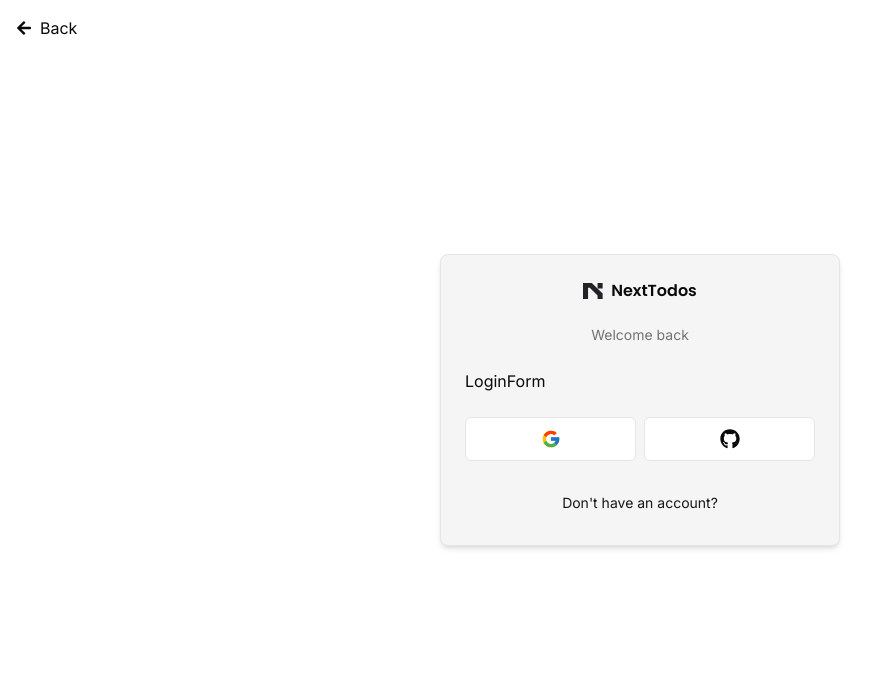
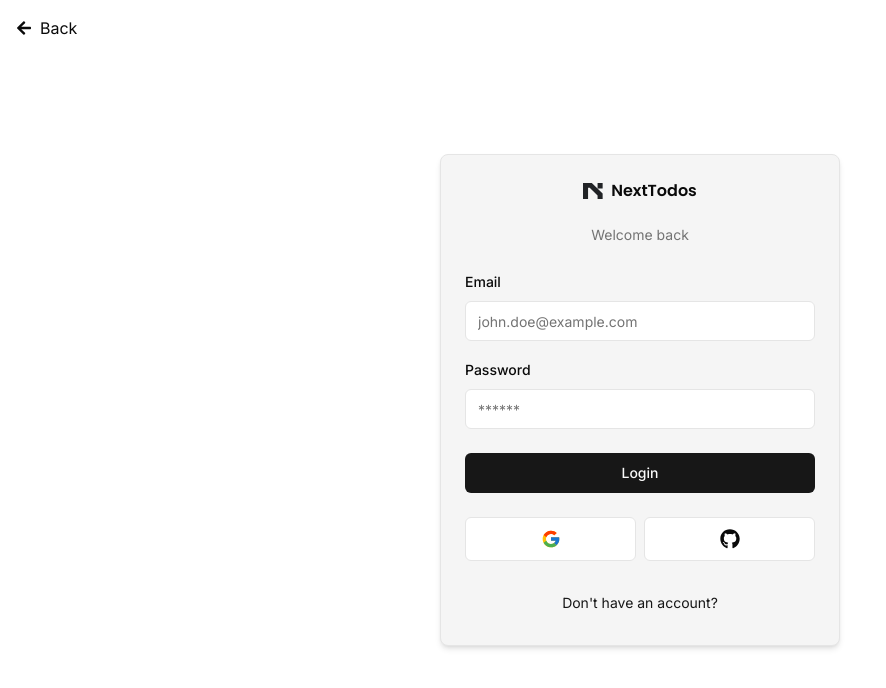
Before and after one commit to Aldiyes/uas-template, a Next.js app: page /auth/login in a window 1280 px wide. Shown: the top 688 px of the page, without its empty margins (0-886 px from the left). Built offline with nearby package versions, Linux system fonts and the light colour scheme.

Commit message:
feat(auth): create login form

```diff
--- a/app/auth/_components/login-form.tsx
+++ b/app/auth/_components/login-form.tsx
@@ -1,6 +1,35 @@
+"use client";
+
+import { zodResolver } from "@hookform/resolvers/zod";
+import { useForm } from "react-hook-form";
+import * as z from "zod";
+
+import { LoginSchema } from "@/lib/schemas";
+
 import { CardWrapper } from "@/components/auth/card-wrapper";
+import { Button } from "@/components/ui/button";
+import {
+  Form,
+  FormControl,
+  FormField,
+  FormItem,
+  FormLabel,
+  FormMessage,
+} from "@/components/ui/form";
+import { Input } from "@/components/ui/input";
 
 export const LoginForm = () => {
+  const form = useForm<z.infer<typeof LoginSchema>>({
+    resolver: zodResolver(LoginSchema),
+    defaultValues: {
+      email: "",
+      password: "",
+    },
+  });
+
+  const onSubmit = (values: z.infer<typeof LoginSchema>) => {
+    console.log(values);
+  };
   return (
     <CardWrapper
       headerLabel="Welcome back"
@@ -8,7 +37,45 @@
       backButtonHref="/auth/register"
       showSocial
     >
-      LoginForm
+      <Form {...form}>
+        <form onSubmit={form.handleSubmit(onSubmit)} className="space-y-6">
+          <div className="space-y-4">
+            <FormField
+              control={form.control}
+              name="email"
+              render={({ field }) => (
+                <FormItem>
+                  <FormLabel>Email</FormLabel>
+                  <FormControl>
+                    <Input
+                      {...field}
+                      placeholder="john.doe@example.com"
+                      type="email"
+                    />
+                  </FormControl>
+                  <FormMessage />
+                </FormItem>
+              )}
+            />
+            <FormField
+              control={form.control}
+              name="password"
+              render={({ field }) => (
+                <FormItem>
+                  <FormLabel>Password</FormLabel>
+                  <FormControl>
+                    <Input {...field} placeholder="******" type="password" />
+                  </FormControl>
+                  <FormMessage />
+                </FormItem>
+              )}
+            />
+          </div>
+          <Button type="submit" className="w-full">
+            Login
+          </Button>
+        </form>
+      </Form>
     </CardWrapper>
   );
 };
--- /dev/null
+++ b/components/ui/form.tsx
@@ -0,0 +1,176 @@
+import * as React from "react"
+import * as LabelPrimitive from "@radix-ui/react-label"
+import { Slot } from "@radix-ui/react-slot"
+import {
+  Controller,
+  ControllerProps,
+  FieldPath,
+  FieldValues,
+  FormProvider,
+  useFormContext,
+} from "react-hook-form"
+
+import { cn } from "@/lib/utils"
+import { Label } from "@/components/ui/label"
+
+const Form = FormProvider
+
+type FormFieldContextValue<
+  TFieldValues extends FieldValues = FieldValues,
+  TName extends FieldPath<TFieldValues> = FieldPath<TFieldValues>
+> = {
+  name: TName
+}
+
+const FormFieldContext = React.createContext<FormFieldContextValue>(
+  {} as FormFieldContextValue
+)
+
+const FormField = <
+  TFieldValues extends FieldValues = FieldValues,
+  TName extends FieldPath<TFieldValues> = FieldPath<TFieldValues>
+>({
+  ...props
+}: ControllerProps<TFieldValues, TName>) => {
+  return (
+    <FormFieldContext.Provider value={{ name: props.name }}>
+      <Controller {...props} />
+    </FormFieldContext.Provider>
+  )
+}
+
+const useFormField = () => {
+  const fieldContext = React.useContext(FormFieldContext)
+  const itemContext = React.useContext(FormItemContext)
+  const { getFieldState, formState } = useFormContext()
+
+  const fieldState = getFieldState(fieldContext.name, formState)
+
+  if (!fieldContext) {
+    throw new Error("useFormField should be used within <FormField>")
+  }
+
+  const { id } = itemContext
+
+  return {
+    id,
+    name: fieldContext.name,
+    formItemId: `${id}-form-item`,
+    formDescriptionId: `${id}-form-item-description`,
+    formMessageId: `${id}-form-item-message`,
+    ...fieldState,
+  }
+}
+
+type FormItemContextValue = {
+  id: string
+}
+
+const FormItemContext = React.createContext<FormItemContextValue>(
+  {} as FormItemContextValue
+)
+
+const FormItem = React.forwardRef<
+  HTMLDivElement,
+  React.HTMLAttributes<HTMLDivElement>
+>(({ className, ...props }, ref) => {
+  const id = React.useId()
+
+  return (
+    <FormItemContext.Provider value={{ id }}>
+      <div ref={ref} className={cn("space-y-2", className)} {...props} />
+    </FormItemContext.Provider>
+  )
+})
+FormItem.displayName = "FormItem"
+
+const FormLabel = React.forwardRef<
+  React.ElementRef<typeof LabelPrimitive.Root>,
+  React.ComponentPropsWithoutRef<typeof LabelPrimitive.Root>
+>(({ className, ...props }, ref) => {
+  const { error, formItemId } = useFormField()
+
+  return (
+    <Label
+      ref={ref}
+      className={cn(error && "text-destructive", className)}
+      htmlFor={formItemId}
+      {...props}
+    />
+  )
+})
+FormLabel.displayName = "FormLabel"
+
+const FormControl = React.forwardRef<
+  React.ElementRef<typeof Slot>,
+  React.ComponentPropsWithoutRef<typeof Slot>
+>(({ ...props }, ref) => {
+  const { error, formItemId, formDescriptionId, formMessageId } = useFormField()
+
+  return (
+    <Slot
+      ref={ref}
+      id={formItemId}
+      aria-describedby={
+        !error
+          ? `${formDescriptionId}`
+          : `${formDescriptionId} ${formMessageId}`
+      }
+      aria-invalid={!!error}
+      {...props}
+    />
+  )
+})
+FormControl.displayName = "FormControl"
+
+const FormDescription = React.forwardRef<
+  HTMLParagraphElement,
+  React.HTMLAttributes<HTMLParagraphElement>
+>(({ className, ...props }, ref) => {
+  const { formDescriptionId } = useFormField()
+
+  return (
+    <p
+      ref={ref}
+      id={formDescriptionId}
+      className={cn("text-sm text-muted-foreground", className)}
+      {...props}
+    />
+  )
+})
+FormDescription.displayName = "FormDescription"
+
+const FormMessage = React.forwardRef<
+  HTMLParagraphElement,
+  React.HTMLAttributes<HTMLParagraphElement>
+>(({ className, children, ...props }, ref) => {
+  const { error, formMessageId } = useFormField()
+  const body = error ? String(error?.message) : children
+
+  if (!body) {
+    return null
+  }
+
+  return (
+    <p
+      ref={ref}
+      id={formMessageId}
+      className={cn("text-sm font-medium text-destructive", className)}
+      {...props}
+    >
+      {body}
+    </p>
+  )
+})
+FormMessage.displayName = "FormMessage"
+
+export {
+  useFormField,
+  Form,
+  FormItem,
+  FormLabel,
+  FormControl,
+  FormDescription,
+  FormMessage,
+  FormField,
+}
--- /dev/null
+++ b/components/ui/input.tsx
@@ -0,0 +1,25 @@
+import * as React from "react"
+
+import { cn } from "@/lib/utils"
+
+export interface InputProps
+  extends React.InputHTMLAttributes<HTMLInputElement> {}
+
+const Input = React.forwardRef<HTMLInputElement, InputProps>(
+  ({ className, type, ...props }, ref) => {
+    return (
+      <input
+        type={type}
+        className={cn(
+          "flex h-10 w-full rounded-md border border-input bg-background px-3 py-2 text-sm ring-offset-background file:border-0 file:bg-transparent file:text-sm file:font-medium placeholder:text-muted-foreground focus-visible:outline-none focus-visible:ring-2 focus-visible:ring-ring focus-visible:ring-offset-2 disabled:cursor-not-allowed disabled:opacity-50",
+          className
+        )}
+        ref={ref}
+        {...props}
+      />
+    )
+  }
+)
+Input.displayName = "Input"
+
+export { Input }
--- /dev/null
+++ b/components/ui/label.tsx
@@ -0,0 +1,26 @@
+"use client"
+
+import * as React from "react"
+import * as LabelPrimitive from "@radix-ui/react-label"
+import { cva, type VariantProps } from "class-variance-authority"
+
+import { cn } from "@/lib/utils"
+
+const labelVariants = cva(
+  "text-sm font-medium leading-none peer-disabled:cursor-not-allowed peer-disabled:opacity-70"
+)
+
+const Label = React.forwardRef<
+  React.ElementRef<typeof LabelPrimitive.Root>,
+  React.ComponentPropsWithoutRef<typeof LabelPrimitive.Root> &
+    VariantProps<typeof labelVariants>
+>(({ className, ...props }, ref) => (
+  <LabelPrimitive.Root
+    ref={ref}
+    className={cn(labelVariants(), className)}
+    {...props}
+  />
+))
+Label.displayName = LabelPrimitive.Root.displayName
+
+export { Label }
--- /dev/null
+++ b/lib/schemas.ts
@@ -0,0 +1,10 @@
+import * as z from "zod";
+
+export const LoginSchema = z.object({
+  email: z.string().email({
+    message: "Email is required",
+  }),
+  password: z.string().min(6, {
+    message: "Password must contain at least 6 characters",
+  }),
+});
--- a/package.json
+++ b/package.json
@@ -9,7 +9,9 @@
     "lint": "next lint"
   },
   "dependencies": {
+    "@hookform/resolvers": "^3.6.0",
     "@radix-ui/react-dropdown-menu": "^2.0.6",
+    "@radix-ui/react-label": "^2.0.2",
     "@radix-ui/react-slot": "^1.0.2",
     "class-variance-authority": "^0.7.0",
     "clsx": "^2.1.1",
@@ -18,9 +20,11 @@
     "next-themes": "^0.3.0",
     "react": "^18",
     "react-dom": "^18",
+    "react-hook-form": "^7.51.5",
     "react-icons": "^5.2.1",
     "tailwind-merge": "^2.3.0",
-    "tailwindcss-animate": "^1.0.7"
+    "tailwindcss-animate": "^1.0.7",
+    "zod": "^3.23.8"
   },
   "devDependencies": {
     "@types/node": "^20",
```
Also changed, not shown: 1 other file (tests, documents, lock files or other folders).
